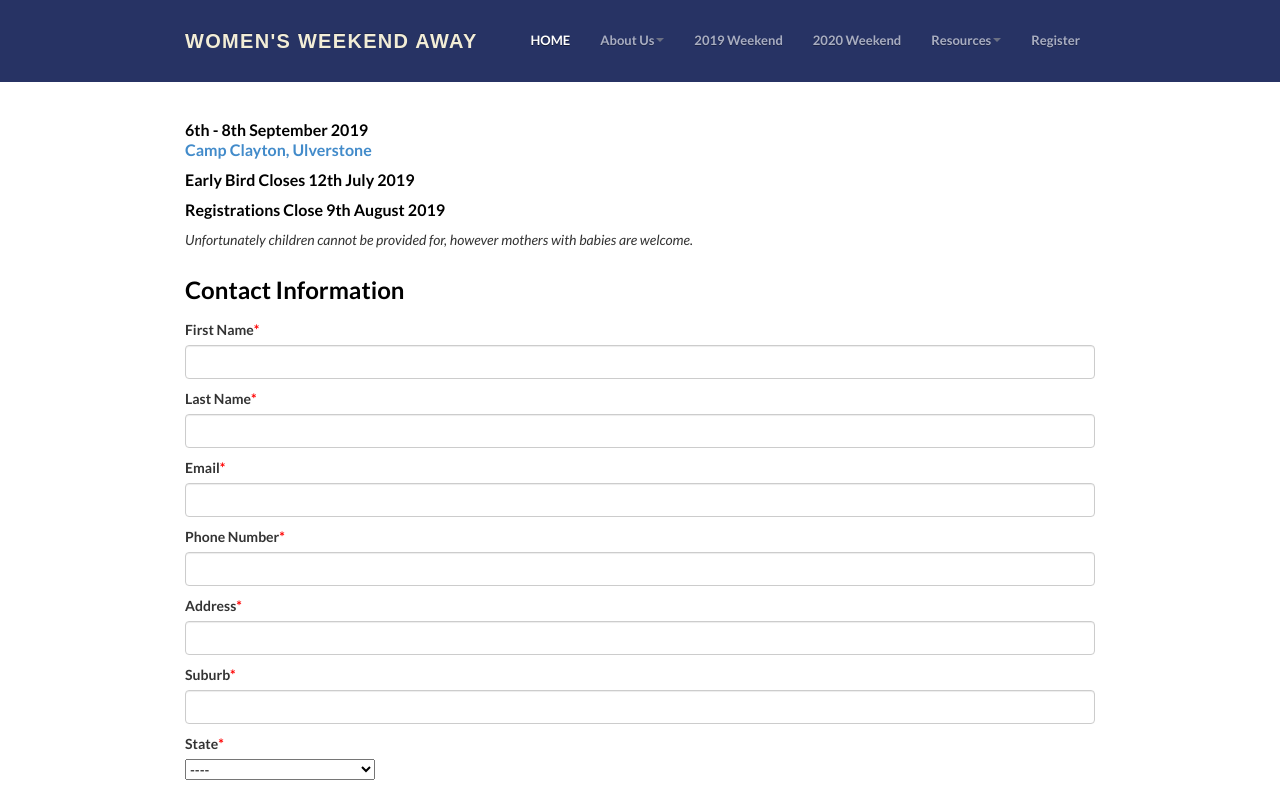
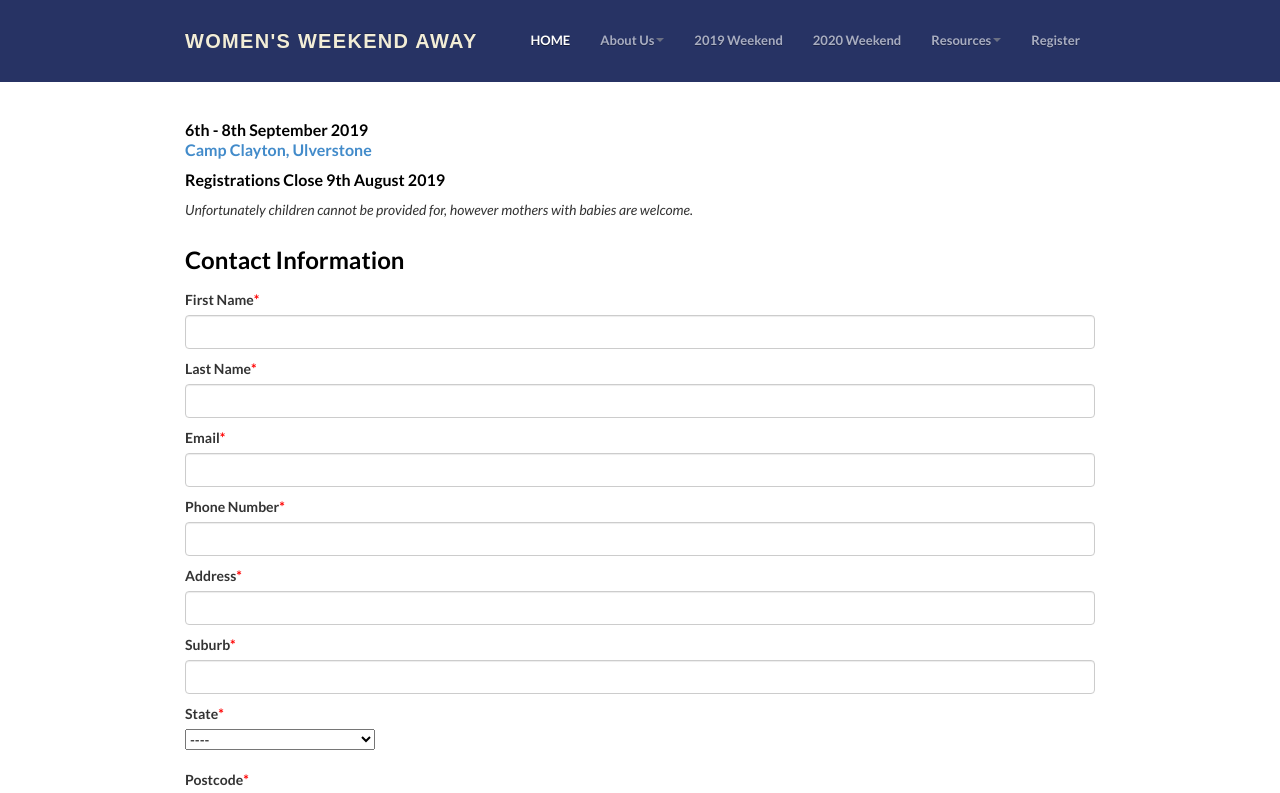
Before and after one commit to NewFrontDoor/wwa.ministry.net.au, a React (Create React App) app: page /Register in a window 1280 px wide. Shown: the top 793 px of the page. Built offline with nearby package versions, Linux system fonts and the light colour scheme.

Commit message:
Early bird close

```diff
--- a/src/components/registration/RegistrationForm.js
+++ b/src/components/registration/RegistrationForm.js
@@ -23,7 +23,7 @@ const registrationCutoff = new Date('2019-09-06 00:00');
 const registrationsOpen = true;
 //const earlyBirdCutoff = new Date('2019-07-13');
 //const earlyBirdValid = earlyBirdCutoff.getTime() > Date.now();
-const earlyBirdValid = true;
+const earlyBirdValid = false;
 const currentFullCost = earlyBirdValid ? fullWeekendEarlyPrice : fullWeekendPrice;
 
 class RegistrationForm extends Component {
```
